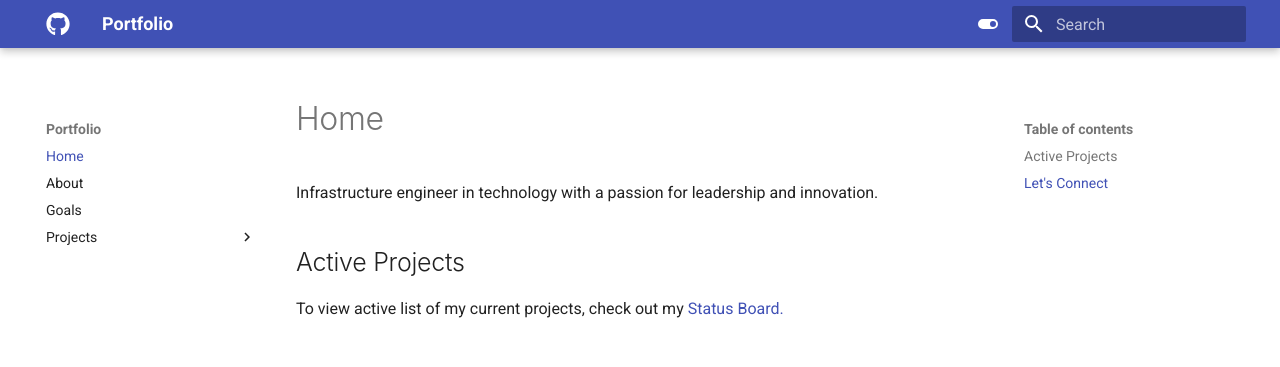
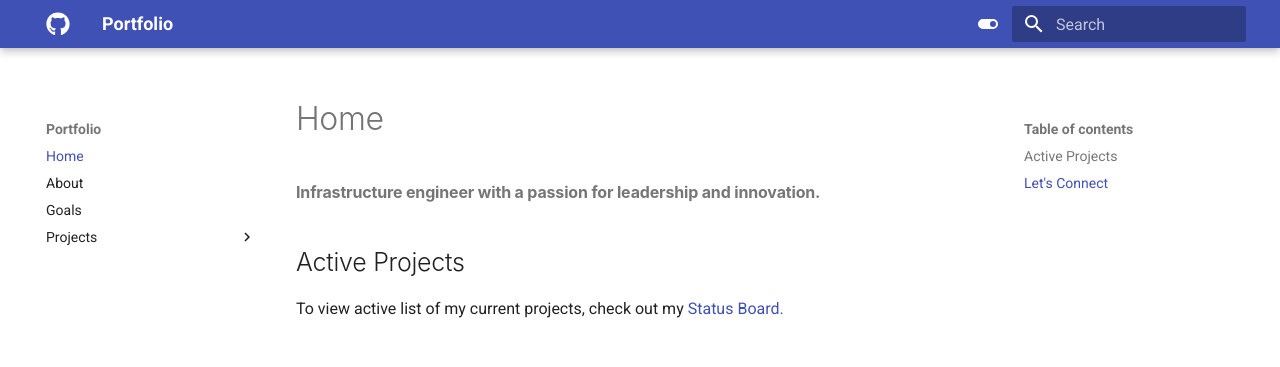
Before and after one commit to stevejoluc/stevejoluc.github.io, an MkDocs documentation site: the page built from docs/index.md, in a window 1280 px wide. Shown: the top 367 px of the page. Built offline with MkDocs 1.6.1 and Material for MkDocs 9.7.7, drawn with Linux system fonts in a browser that asks for light colours.

Commit message:
update index

```diff
--- a/docs/index.md
+++ b/docs/index.md
@@ -1,5 +1,5 @@
 # Home
-Infrastructure engineer in technology with a passion for leadership and innovation.
+#### Infrastructure engineer with a passion for leadership and innovation.
 
 ## Active Projects
  To view active list of my current projects, check out my [Status Board.](https://github.com/users/stevejoluc/projects/2#column-16610887)
```
